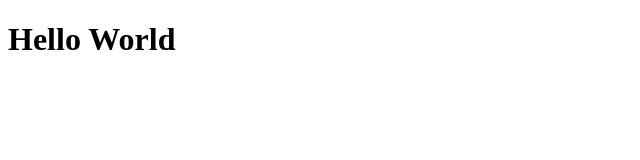
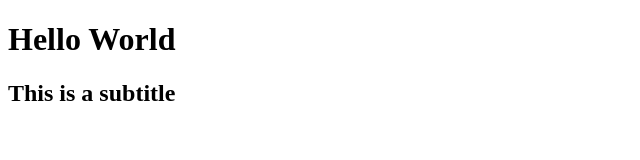
Before and after one commit to happygoalvin/TGC16-github, a plain HTML site: page index.html in a window 1280 px wide. Shown: the whole page, without its empty margins (0-640 px from the left). Drawn offline with Linux system fonts and the light colour scheme.

Commit message:
commit index and subtitles

```diff
--- a/index.html
+++ b/index.html
@@ -8,5 +8,6 @@
 </head>
 <body>
     <h1>Hello World</h1>
+    <h2>This is a subtitle</h2>
 </body>
 </html>
```
